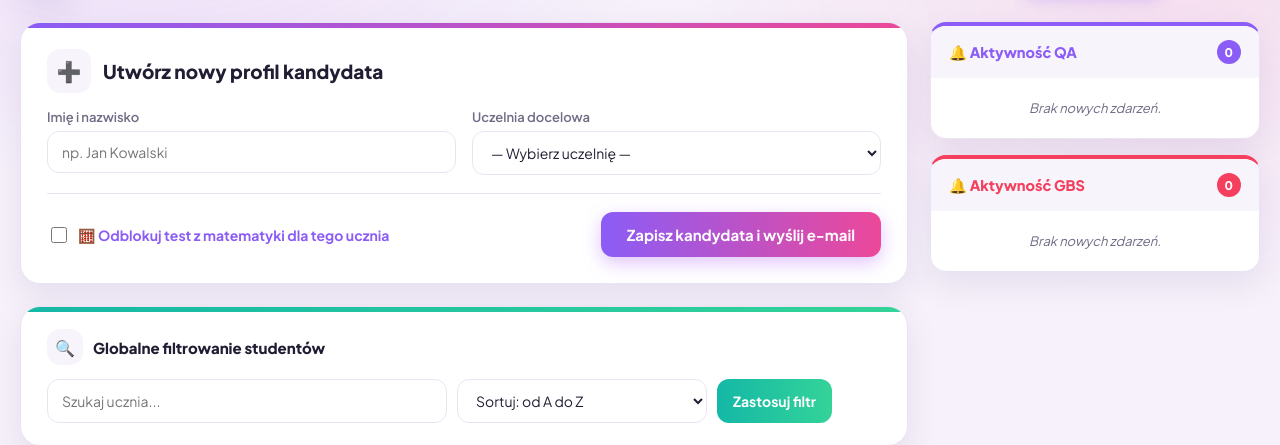
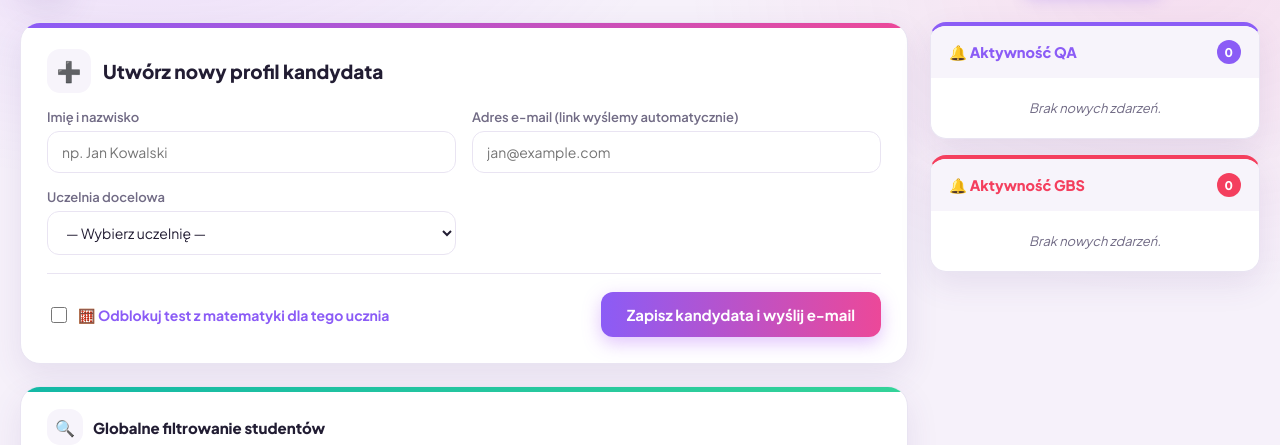
Before and after one commit to kubad0101-creator/rozprawki-app, a Flask app: page /panel in a window 1280 px wide. Shown: the part 80-525 px from the top of the page. Run offline with Flask 3, Linux system fonts and the light colour scheme; the visitor is signed in with stand-in values (Sample User, id 1).

Commit message:
Update panel_dashboard.html

```diff
--- a/templates/panel_dashboard.html
+++ b/templates/panel_dashboard.html
@@ -263,6 +263,10 @@
                             <label>Imię i nazwisko</label>
                             <input type="text" name="name" class="form-control" required placeholder="np. Jan Kowalski">
                         </div>
+                        <div id="emailContainer">
+    <label>Adres e-mail (link wyślemy automatycznie)</label>
+    <input type="email" name="email" id="emailInput" class="form-control" placeholder="jan@example.com">
+</div>
                         <div>
                             <label>Uczelnia docelowa</label>
                             <select name="university_id" id="uniSelector" class="form-control" onchange="toggleUniFields()" required>
```
